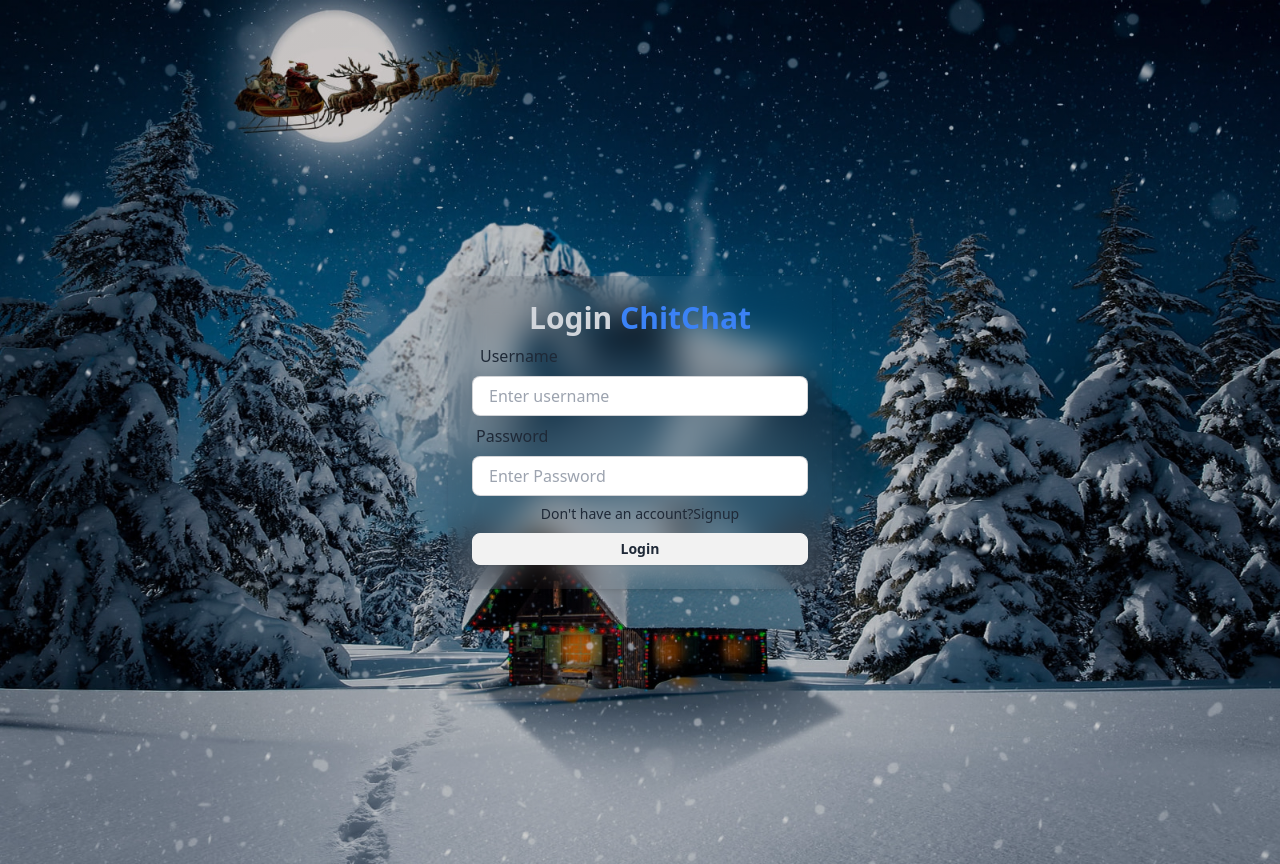
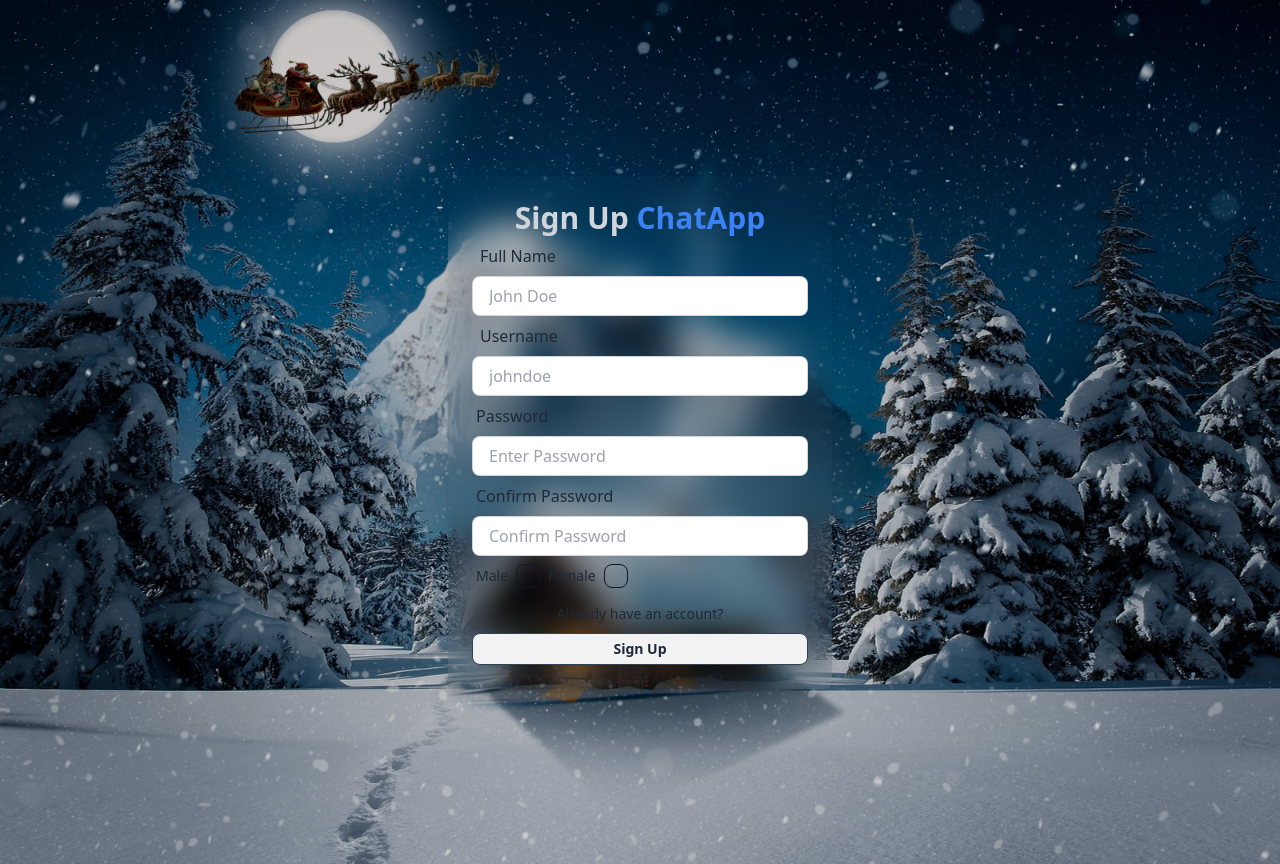
Before and after one commit to nayon117/mern-chat-app-client, a React (Vite) app: page / in a window 1280 px wide. Built offline with nearby package versions, Linux system fonts and the light colour scheme.

Commit message:
create search Input component

```diff
--- a/src/App.jsx
+++ b/src/App.jsx
@@ -1,10 +1,12 @@
 import "./App.css";
 import Login from "./pages/login/Login";
+import SignUp from "./pages/signup/SignUp";
 
 function App() {
   return (
     <div className="p-4 flex justify-center items-center h-screen">
-      <Login />
+      {/* <Login /> */}
+      <SignUp/>
     </div>
   );
 }
--- /dev/null
+++ b/src/components/sidebar/SearchInput.jsx
@@ -0,0 +1,17 @@
+import { IoSearchSharp } from "react-icons/io5";
+
+const SearchInput = () => {
+  return (
+    <form className="flex items-center gap-2">
+      <input
+        type="text"
+        placeholder="Search…"
+        className="input input-bordered rounded-full"
+      />
+      <button type="submit" className="btn btn-circle bg-sky-500 text-white">
+        <IoSearchSharp className="w-6 h-6 outline-none" />
+      </button>
+    </form>
+  );
+};
+export default SearchInput;
--- /dev/null
+++ b/src/components/sidebar/Sidebar.jsx
@@ -0,0 +1,12 @@
+import SearchInput from "./SearchInput";
+
+const Sidebar = () => {
+    return(
+        <div>
+              <SearchInput/>
+              <div className="divider px-3"></div>
+              <Conversations/>
+              <LogoutButton/>
+        </div>
+    )}
+export default Sidebar;
--- a/src/pages/home/Home.jsx
+++ b/src/pages/home/Home.jsx
@@ -1,8 +1,9 @@
+import Sidebar from "../../components/sidebar/Sidebar";
 
 const Home = () => {
     return(
-        <div>
-             <p> This is Home </p>
+        <div className="flex sm:h-[450px] md:h-[550px] rounded-lg overflow-hidden bg-gray-400 bg-clip-padding backdrop-filter backdrop-blur-lg bg-opacity-0">
+             <Sidebar/>
         </div>
     )}
 export default Home;
--- a/src/pages/signup/GenderCheckbox.jsx
+++ b/src/pages/signup/GenderCheckbox.jsx
@@ -1,27 +1,16 @@
-/* eslint-disable react/prop-types */
-const GenderCheckbox = ({ onCheckboxChange, selectedGender }) => {
+const GenderCheckbox = () => {
   return (
-		<div className='flex'>
-			<div className='form-control'>
-				<label className={`label gap-2 cursor-pointer ${selectedGender === "male" ? "selected" : ""} `}>
-					<span className='label-text'>Male</span>
-					<input
-						type='checkbox'
-						className='checkbox border-slate-900'
-						checked={selectedGender === "male"}
-						onChange={() => onCheckboxChange("male")}
-					/>
+    <div className="flex">
+      <div className="form-control">
+        <label className={`label gap-2 cursor-pointer`}>
+          <span className="label-text">Male</span>
+          <input type="checkbox" className="checkbox border-slate-900" />
         </label>
       </div>
-			<div className='form-control'>
-				<label className={`label gap-2 cursor-pointer  ${selectedGender === "female" ? "selected" : ""}`}>
-					<span className='label-text'>Female</span>
-					<input
-						type='checkbox'
-						className='checkbox border-slate-900'
-						checked={selectedGender === "female"}
-						onChange={() => onCheckboxChange("female")}
-					/>
+      <div className="form-control">
+        <label className={`label gap-2 cursor-pointer`}>
+          <span className="label-text">Female</span>
+          <input type="checkbox" className="checkbox border-slate-900" />
         </label>
       </div>
     </div>
```
Lines whose indentation alone changed are shown as unchanged.
